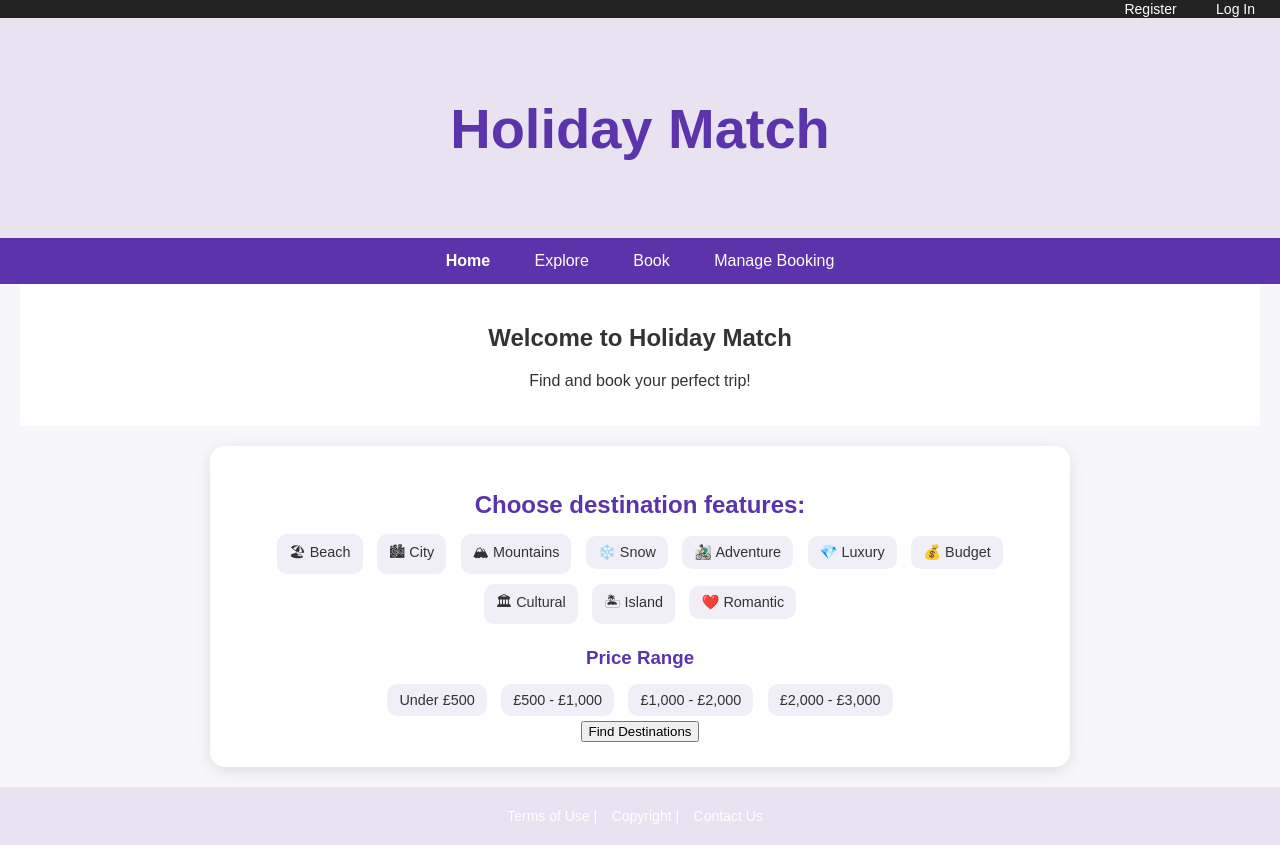
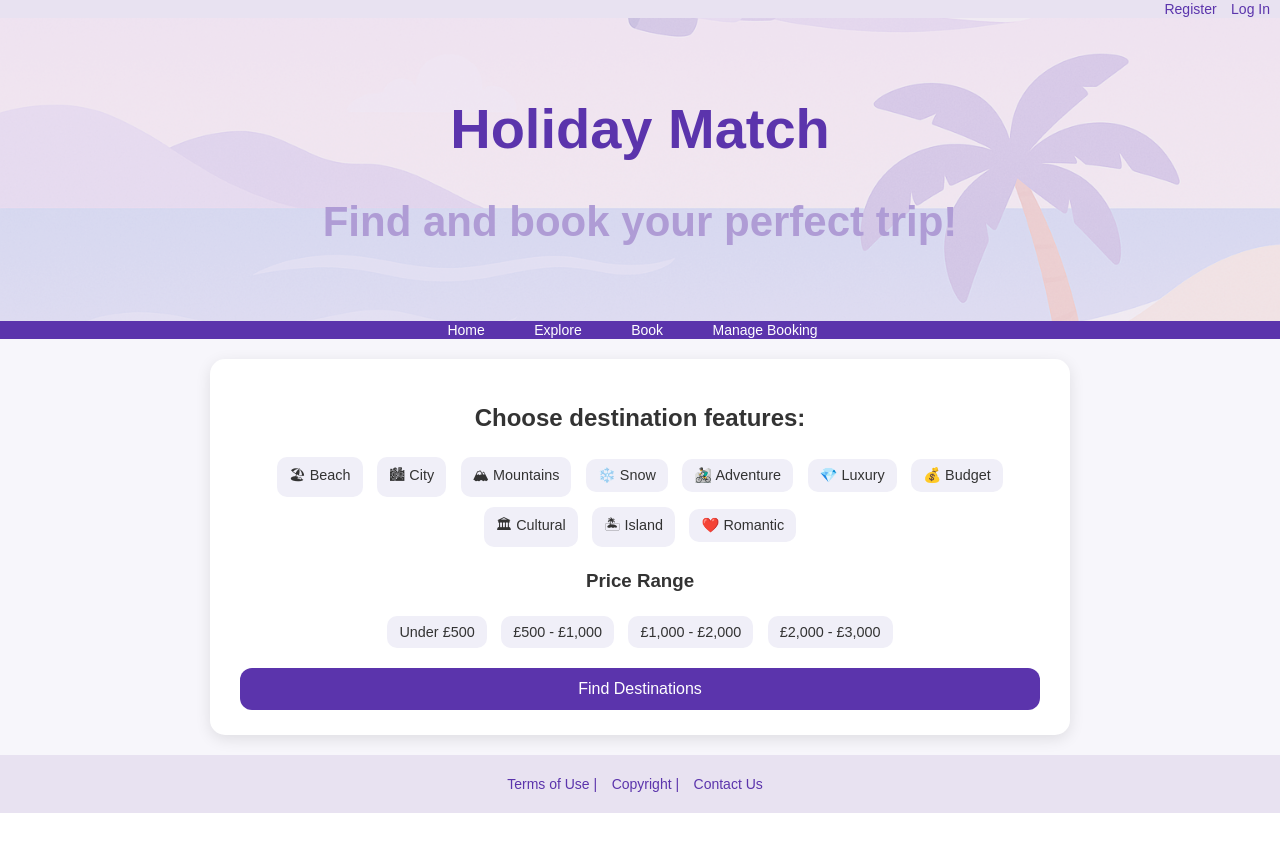
Before and after one commit to kristara/finalproject, a PHP site: page /holidayMatch.php in a window 1280 px wide. After the commit the page ends 813 px from the top, so only its background shows below. Run offline with PHP 8.4, Linux system fonts and the light colour scheme.

Commit message:
Updated CSS

```diff
--- a/css.css
+++ b/css.css
@@ -23,6 +23,27 @@
     text-align: center;
     padding: 40px 0;
     font-size: 28px;
+    background-image: url('images/header.png');
+    background-size: cover;
+    background-position: center;
+    background-repeat: no-repeat;
+    position: relative;
+}
+
+header h1 {
+    position: relative;
+    z-index: 2;
+}
+
+header::after {
+    content: '';
+    position: absolute;
+    top: 0;
+    left: 0;
+    width: 100%;
+    height: 100%;
+    background: rgba(232, 226, 241, 0.6); /* Optional overlay for text clarity */
+    z-index: 1;
 }
 
 header h1 a {
@@ -36,48 +57,49 @@
     transition: 0.3s;
 }
 
+/* Top Links (Register, Log In) - Matched with Footer */
 #headerlinks ul {
     list-style-type: none;
     padding: 0;
     margin: 0;
     text-align: right;
-    background: #222;
+    background-color: #e8e2f1;
 }
 
 #headerlinks li {
     display: inline;
-    margin-right: 15px;
+    margin-right: 10px;
 }
 
 #headerlinks a {
     text-decoration: none;
-    color: #ffffff;
-    padding: 10px;
+    color: #5b34ac;
     font-size: 14px;
 }
 
 #headerlinks a:hover {
-    color: #7a4dd1;
+    color: rgb(106, 35, 161);
 }
 
+/* Primary Navigation (Home, Explore, Book, Manage Booking) */
 #primarynav ul {
     list-style-type: none;
     padding: 0;
     margin: 0;
     background-color: #5b34ac;
-    overflow: hidden;
     text-align: center;
 }
 
 #primarynav li {
     display: inline-block;
+    margin-right: 15px;
 }
 
 #primarynav a {
-    display: block;
+    text-decoration: none;
     color: #ffffff;
-    text-decoration: none;
-    padding: 14px 20px;
+    padding: 10px 15px;
+    font-size: 14px;
 }
 
 #primarynav a:hover {
@@ -85,42 +107,7 @@
     transition: 0.3s;
 }
 
-.current {
-    background-color: transparent;
-    font-weight: bold;
-}
-
-
-footer {
-    margin-top: auto;
-    background-color: #e8e2f1;
-    color: #5b34ac;
-    text-align: center;
-    padding: 20px;
-    font-size: 16px;
-}
-
-#footerlinks ul {
-    list-style-type: none;
-    padding: 0;
-    margin: 0;
-}
-
-#footerlinks li {
-    display: inline;
-    margin-right: 10px;
-}
-
-#footerlinks a {
-    text-decoration: none;
-    color: white;
-    font-size: 14px;
-}
-
-#footerlinks a:hover {
-    color: rgb(106, 35, 161);
-}
-/* Section Filters */
+/* Main Content and Filters */
 section {
     flex-grow: 1;
     padding: 20px;
@@ -137,11 +124,6 @@
     max-width: 800px;
     border-radius: 15px;
     box-shadow: 0 4px 15px rgba(0, 0, 0, 0.1);
-}
-
-.section-filters h2, .section-filters h3 {
-    color: #5b34ac;
-    margin-bottom: 10px;
 }
 
 .section-filters label {
@@ -161,9 +143,10 @@
     display: none;
 }
 
-.section-filters input[type="checkbox"]:checked + label, .section-filters input[type="radio"]:checked + label {
+.section-filters input:checked + label {
     background-color: #c4b2e6;
     color: #fff;
+}
 
 /* Button Styling */
 .find-btn {
@@ -184,107 +167,34 @@
     background-color: #7a4dd1;
 }
 
-/* Footer Styling - Fixed to Bottom */
+/* Footer */
 footer {
-    background-color: #5b34ac;
-    color: #ffffff;
+    background-color: #e8e2f1;
+    color: #5b34ac;
     text-align: center;
-    padding: 15px 0;
-    font-size: 14px;
-    position: relative;
-    bottom: 0;
-    width: 100%;
-}
-
-footer a {
-    color: #ffffff;
-    text-decoration: none;
-    margin: 0 10px;
-}
-
-footer a:hover {
-    text-decoration: underline;
-}
-
-/* Form Elements */
-form {
-    width: 100%;
-    max-width: 600px;
-    margin: 0 auto;
-    box-sizing: border-box;
-}
-
-input[type="text"], input[type="date"], input[type="number"], select {
-    width: 100%;
-    padding: 12px;
-    margin: 10px 0;
-    border: 1px solid #c4b2e6;
-    border-radius: 10px;
+    padding: 20px;
     font-size: 16px;
 }
 
-input:focus, select:focus {
-    border-color: #5b34ac;
-    outline: none;
+#footerlinks ul {
+    list-style-type: none;
+    padding: 0;
+    margin: 0;
 }
 
-button {
-    background-color: #5b34ac;
-    color: #ffffff;
-    padding: 12px 24px;
-    border: none;
-    border-radius: 10px;
-    font-size: 16px;
-    cursor: pointer;
-    transition: background-color 0.3s ease;
+#footerlinks li {
+    display: inline;
+    margin-right: 10px;
 }
 
-button:hover {
-    background-color: #7a4dd1;
+#footerlinks a, #headerlinks a {
+    text-decoration: none;
+    color: #5b34ac;
+    font-size: 14px;
 }
 
-button:active {
-    background-color: #444;
-}
-
-/* Calendar Styling */
-.available {
-    background-color: green !important;
-    color: white !important;
-}
-
-.unavailable {
-    background-color: red !important;
-    color: white !important;
-}
-
-.flatpickr-calendar {
-    border-radius: 8px;
-    box-shadow: 0 0 20px rgba(0, 0, 0, 0.1);
-}
-
-.flatpickr-day {
-    cursor: pointer;
-}
-
-.flatpickr-day.available {
-    background-color: green !important;
-    color: white !important;
-}
-
-.flatpickr-day.unavailable {
-    background-color: red !important;
-    color: white !important;
-}
-
-.flatpickr-day:hover {
-    background-color: #ddd !important;
-}
-
-@media screen and (max-width: 600px) {
-    .flatpickr-calendar {
-        width: 100% !important;
-    }
+#footerlinks a:hover, #headerlinks a:hover {
+    color: rgb(106, 35, 161);
 }
 
 /* Mobile Responsiveness */
@@ -305,4 +215,4 @@
     footer {
         padding: 10px 0;
     }
-}}
+}
--- a/holidayMatch.php
+++ b/holidayMatch.php
@@ -29,11 +29,6 @@
 
 
 		<main>
-			<section>
-				<h1>Welcome to Holiday Match</h1>
-				<p>Find and book your perfect trip!</p>
-			</section>
-
 			<section class="section-filters">
 				<!-- Form that submits selected keywords to the PHP filtering script -->
 				<form action="filter_destinations.php" method="POST">
--- a/primarynav.php
+++ b/primarynav.php
@@ -1,5 +1,6 @@
 <header>
     <h1><a href="holidayMatch.php">Holiday Match</a></h1>
+    <h2>Find and book your perfect trip!</h2>
 </header>
 <nav id="primarynav">
     <ul>
```
Also changed, not shown: images/header.png (added).
